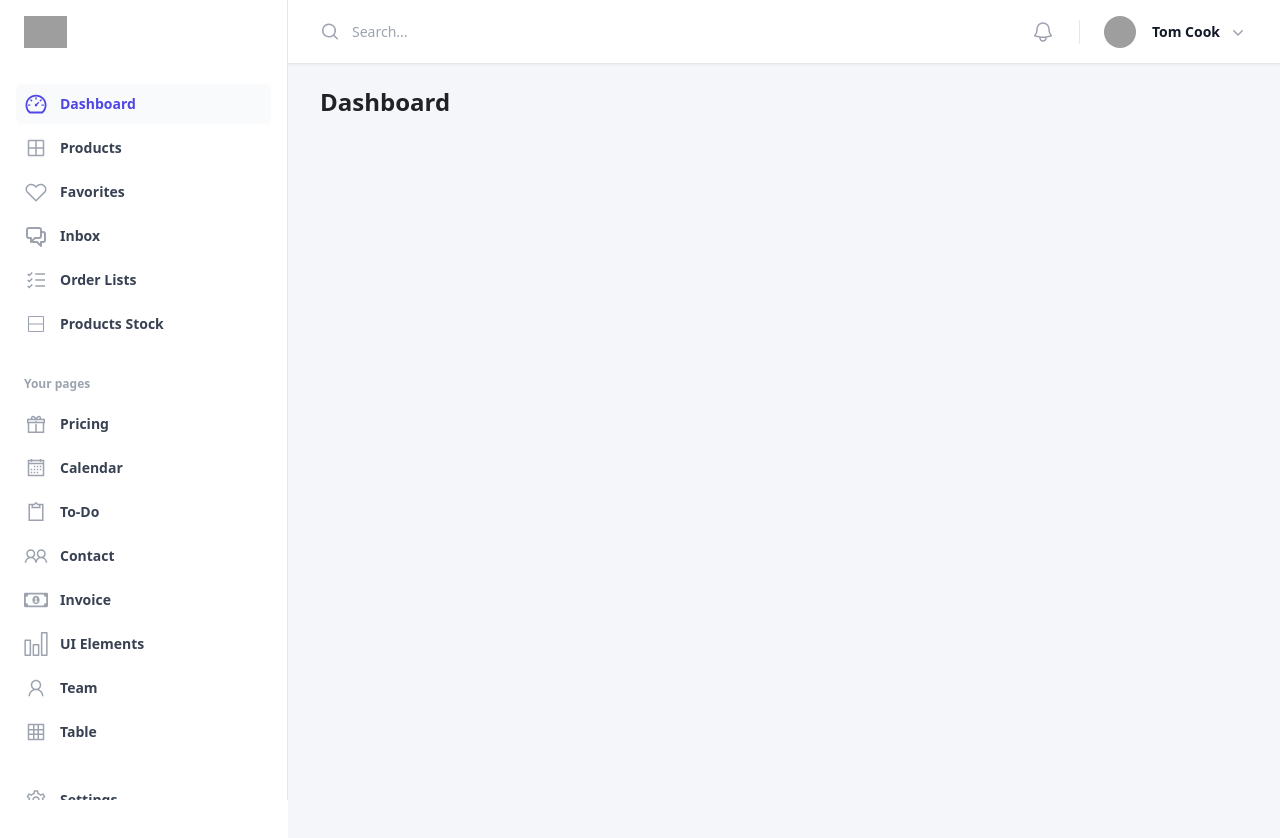
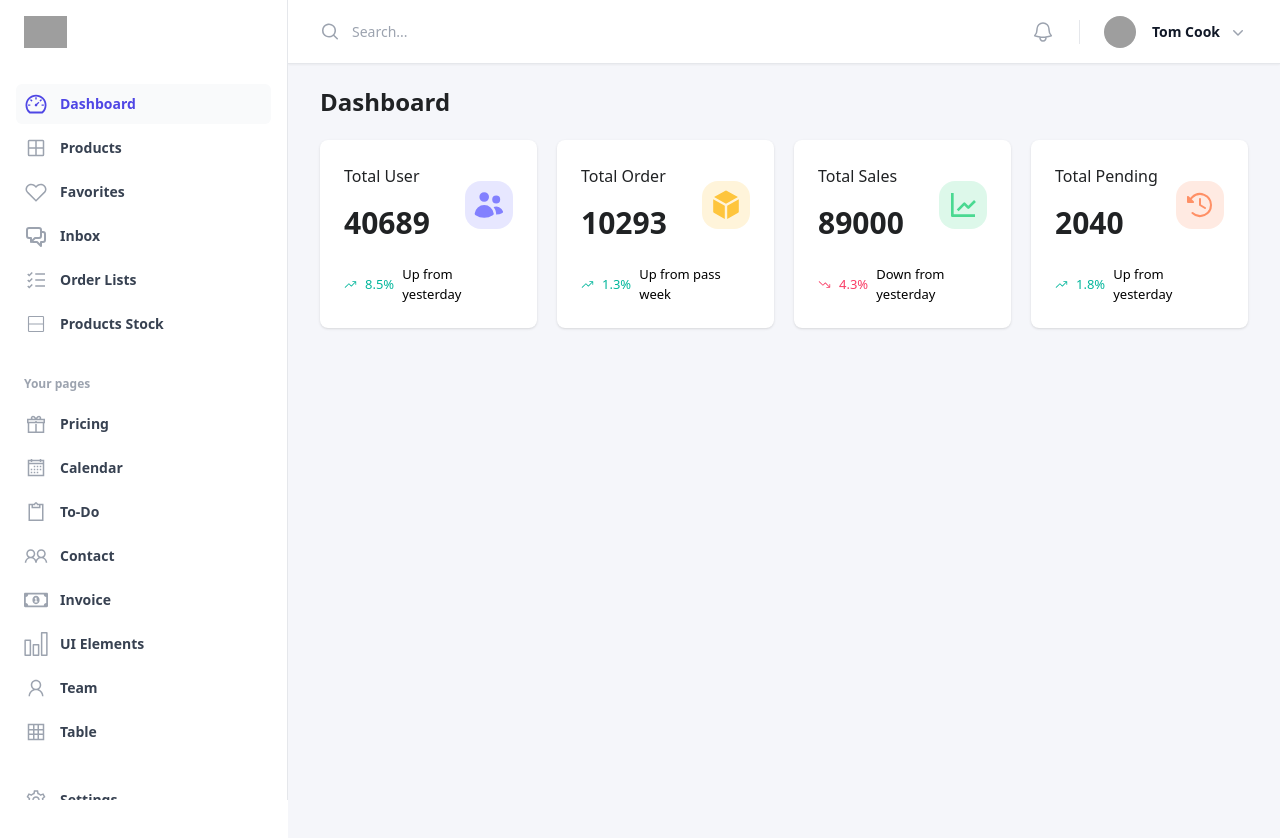
Before and after one commit to dDevAhmed/frontend_thecodechronicle_3.0, a React (Vite) app: page / in a window 1280 px wide. Shown: the top 838 px of the page. Built offline with nearby package versions, Linux system fonts and the light colour scheme; grey boxes are pictures that could not be loaded.

Commit message:
dashboard - stat - section

```diff
--- a/src/pages/Dashboard.jsx
+++ b/src/pages/Dashboard.jsx
@@ -1,3 +1,9 @@
+import Card from "../ui/Card"
+import { IoIosTrendingUp, IoIosTrendingDown } from "react-icons/io";
+import { HiMiniUsers, HiMiniCube } from "react-icons/hi2";
+import { BiLineChart } from "react-icons/bi";
+import { PiClockCounterClockwiseFill } from "react-icons/pi";
+
 const dashboardData = [
   {
     stats: [
@@ -5,7 +11,7 @@ const dashboardData = [
         title: 'Total User',
         value: 40689,
         icon: {
-          img: 'users',
+          img: <HiMiniUsers />,
           bg: '#8280FF'
         },
         growth: {
@@ -13,7 +19,46 @@ const dashboardData = [
           rate: 8.5,
           time: 'yesterday'
         }
-      }
+      },
+      {
+        title: 'Total Order',
+        value: 10293,
+        icon: {
+          img: <HiMiniCube />,
+          bg: '#FEC53D'
+        },
+        growth: {
+          icon: 'progress',
+          rate: 1.3,
+          time: 'pass week'
+        }
+      },
+      {
+        title: 'Total Sales',
+        value: 89000,
+        icon: {
+          img: <BiLineChart />,
+          bg: '#4AD991'
+        },
+        growth: {
+          icon: 'regress',
+          rate: 4.3,
+          time: 'yesterday'
+        }
+      },
+      {
+        title: 'Total Pending',
+        value: 2040,
+        icon: {
+          img: <PiClockCounterClockwiseFill />,
+          bg: '#FF9066'
+        },
+        growth: {
+          icon: 'progress',
+          rate: 1.8,
+          time: 'yesterday'
+        }
+      },
     ]
   }
 ]
@@ -22,6 +67,36 @@ const Dashboard = () => {
   return (
     <>
       <h3 className="text-[1.5rem] font-semibold text-[#202224]">Dashboard</h3>
+      <div className="grid grid-cols-1 md:grid-cols-4 gap-5 mt-5">
+        {dashboardData[0].stats.map((stat, index) => (
+          <Card key={index}>
+            <div className="flex items-center justify-between">
+              <div>
+                <p className="text-[#202224] font-normal">{stat.title}</p>
+                <h3 className="text-[#202224] font-semibold text-[1.875rem] mt-3">{stat.value}</h3>
+              </div>
+              <span
+                className={`text-[2rem] rounded-2xl p-2`}
+                style={{
+                  backgroundColor: `${stat.icon.bg}30`,
+                  color: stat.icon.bg,
+                }}
+              >
+                {stat.icon.img}
+              </span>
+            </div>
+            <div className="mt-5">
+              <p className="flex items-center gap-2 text-[.8125rem]">
+                <span className={`flex items-center gap-2 ${stat.growth.icon === 'progress' ? 'text-[#00B69B]' : 'text-[#F93C65]'}`}>
+                  {stat.growth.icon === 'progress' ? <IoIosTrendingUp /> : <IoIosTrendingDown />}
+                  {stat.growth.rate}%
+                </span>
+                <span className="text-[#60606]">{stat.growth.icon === 'progress' ? <span>Up</span> : <span>Down</span>} from {stat.growth.time}</span>
+              </p>
+            </div>
+          </Card>
+        ))}
+      </div>
     </>
   )
 }
--- a/src/ui/Card.jsx
+++ b/src/ui/Card.jsx
@@ -5,6 +5,6 @@ const Card = ({ children }) => {
             <div className="px-4 py-5 sm:p-6">{children}</div>
         </div>
     );
-  };
+};
 
-  export default Card;
+export default Card;
--- /dev/null
+++ b/src/ui/Spinner.jsx
@@ -0,0 +1,9 @@
+const Spinner = () => {
+    return (
+        <div className='flex flex-col items-center'>
+            <span className="loading loading-spinner loading-lg"></span>
+        </div>
+    )
+}
+
+export default Spinner
```
